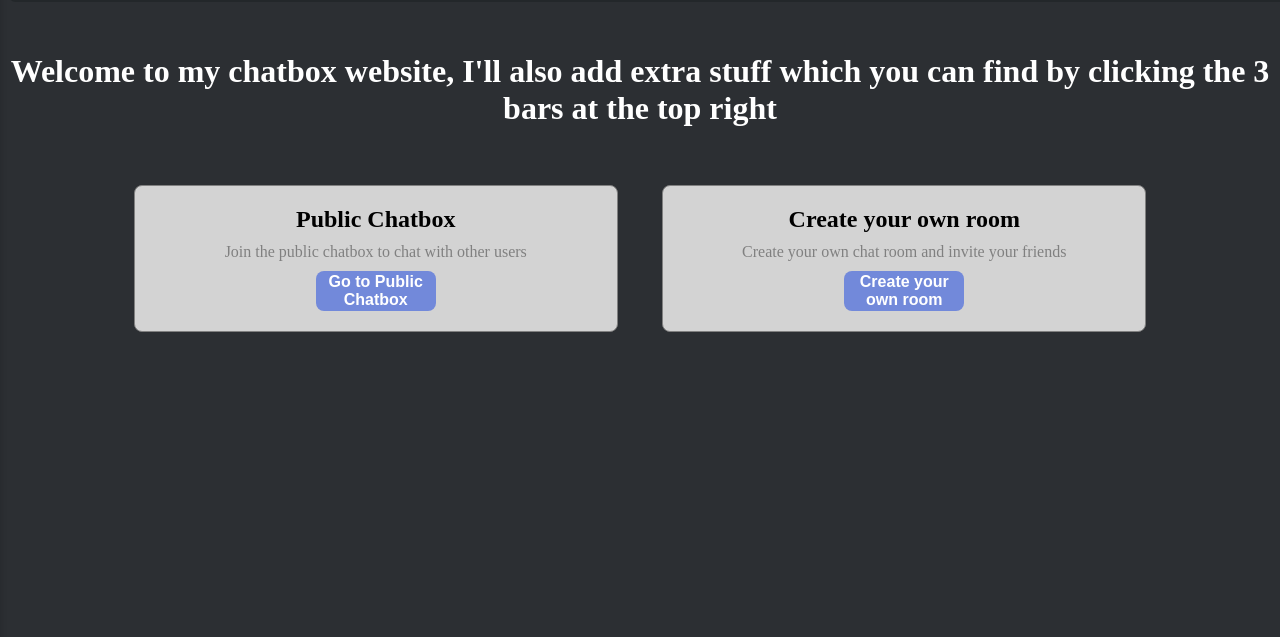
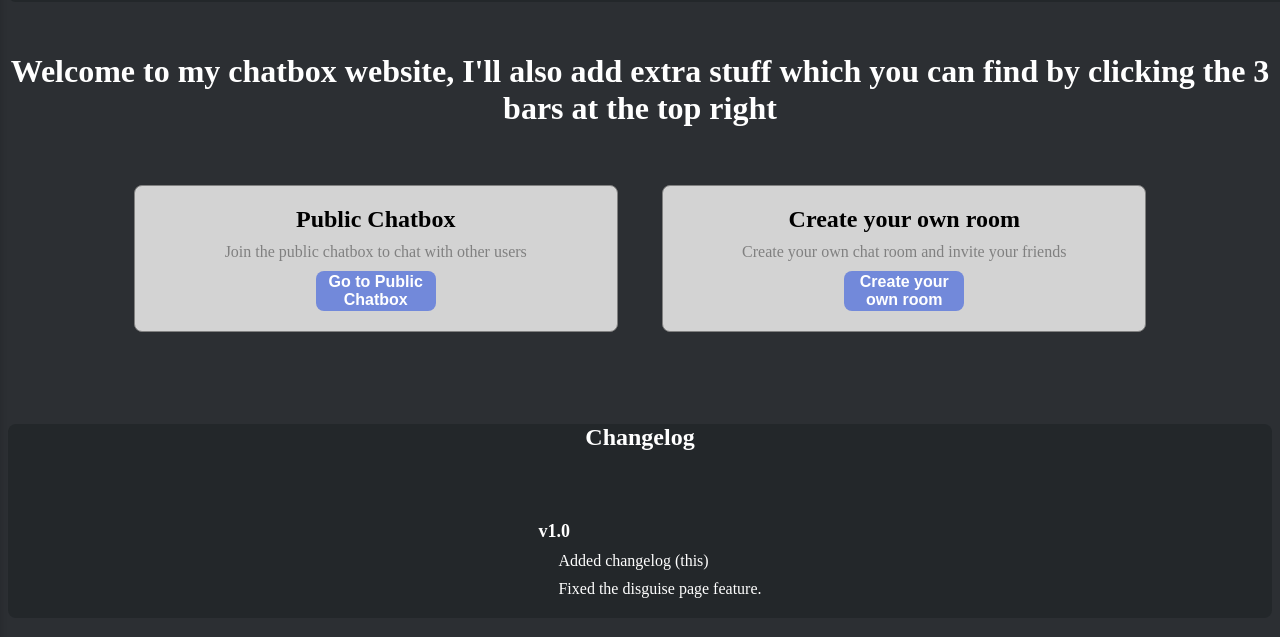
Before and after one commit to 2k00/chetbox, a plain HTML site: page index.html in a window 1280 px wide. Shown: the part 79-716 px from the top of the page. Drawn offline with nearby package versions, Linux system fonts and the light colour scheme; a script that the page names is missing.

Commit message:
added changelog to index.html

```diff
--- a/index.html
+++ b/index.html
@@ -17,6 +17,52 @@
 	<script src="emojis.js"></script>
 	<style>
 		/* CSS */
+    /* Changelog Section CSS */
+    #cl {
+      background-color: #23272A;
+			border-radius: 8px;
+    }
+#changelog-section {
+	width: 100%;
+	padding: 20px;
+	box-sizing: border-box;
+	color: white;
+	border-radius: 8px;
+  display: flex;
+  justify-content: center;
+  flex-wrap: wrap;
+}
+
+#clh {
+  color: white;
+  text-align: center;
+}
+
+#changelog-container {
+	margin-top: 20px;
+}
+
+#changelog-container ul {
+	list-style-type: none;
+	margin: 0;
+	padding: 0;
+}
+
+#changelog-container li {
+	margin-top: 10px;
+}
+
+#changelog-container h3 {
+	margin: 0;
+	font-size: 18px;
+	font-weight: bold;
+}
+
+#changelog-container ul li {
+	margin-left: 20px;
+	font-size: 16px;
+}
+
 		#chatbox {
 			width: 100%;
 			height: 100%;
@@ -275,6 +321,25 @@
 		<div class="bar"></div>
 		<div class="bar"></div>
 	</button>
+  <br><br><br><br>
+  <!-- Changelog Section -->
+  <div id="cl">
+    <h2 id="clh">Changelog</h2>
+  <div id="changelog-section">
+	<div id="changelog-container">
+		<ul>
+			<li>
+				<h3>v1.0</h3>
+				<ul>
+					<li>Added changelog (this)</li>
+					<li>Fixed the disguise page feature.</li>
+				</ul>
+			</li>
+		</ul>
+	</div>
+</div>
+  </div>
+
 
   <script>
 
```
